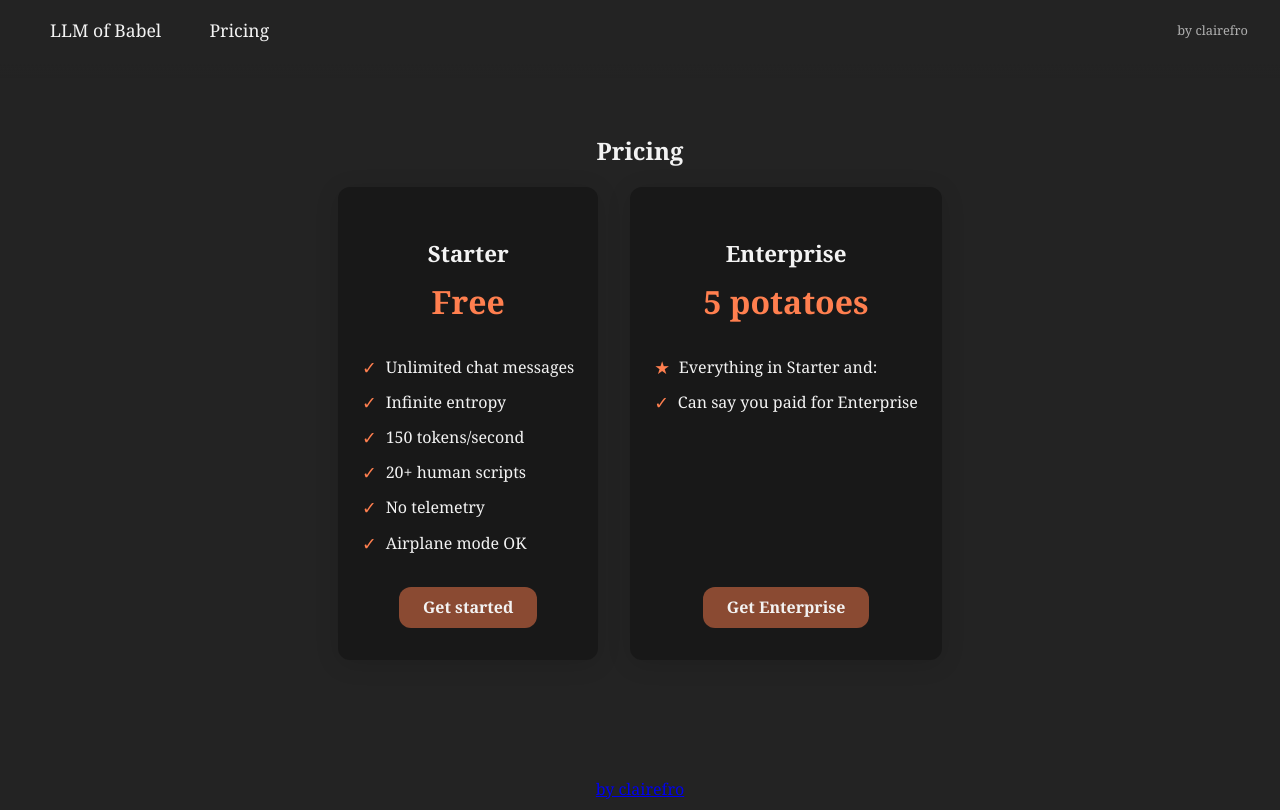
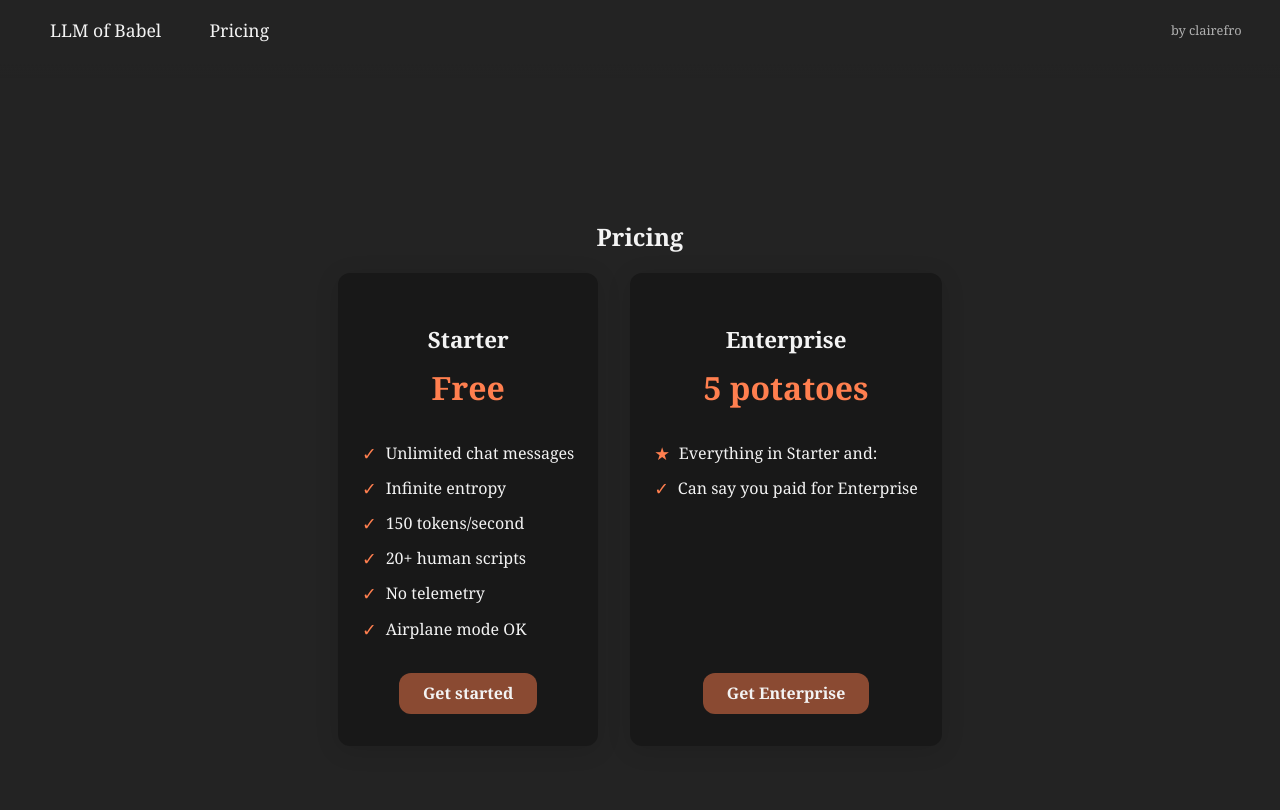
Before and after one commit to clairefro/llm-of-babel, a website: page docs/pricing/index.html in a window 1280 px wide. Drawn offline with Linux system fonts and the light colour scheme.

Commit message:
pricing page styling

```diff
--- a/docs/pricing/index.html
+++ b/docs/pricing/index.html
@@ -83,11 +83,7 @@
         </section>
       </main>
     </div>
-    <footer class="footer">
-      <a href="https://clairefro.dev/" target="_blank" rel="noopener noreferrer"
-        >by clairefro</a
-      >
-    </footer>
+
     <script src="../script.js"></script>
   </body>
 </html>
--- a/docs/styles.css
+++ b/docs/styles.css
@@ -86,6 +86,7 @@ input[type="checkbox"]:checked {
 .top-nav .attribution {
   color: var(--text-muted);
   font-size: 0.8em;
+  padding: 0.5em;
 }
 .top-nav a.attribution {
   text-decoration: none;
@@ -436,7 +437,7 @@ input[type="checkbox"]:checked {
   text-align: center;
   width: 100%;
   max-width: var(--container-width);
-  margin: 2em auto;
+  margin-top: 150px;
   display: flex;
   flex-direction: column;
   padding-bottom: 4rem;
@@ -565,7 +566,7 @@ input[type="checkbox"]:checked {
     flex-direction: column;
   }
   .pricing-section {
-    margin-top: 400px;
+    margin-top: 600px;
   }
 
   .pricing-card {
```
